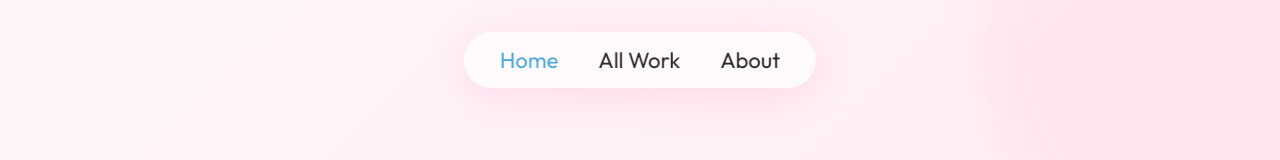
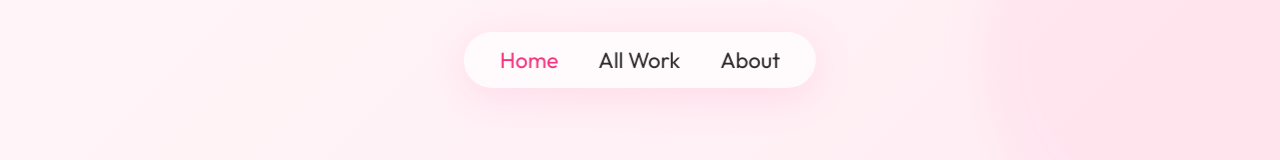
Before and after one commit to sabrintsya/Portfolio-Website, a React (Vite) app: page / in a window 1280 px wide. In both pictures the pointer is over the link "Home". Shown: the top 160 px of the page. Built offline with nearby package versions, Linux system fonts and the light colour scheme; a web font is replaced by a local one.

Commit message:
ganti warna

```diff
--- a/src/components/Navbar/Navbar.module.css
+++ b/src/components/Navbar/Navbar.module.css
@@ -51,7 +51,7 @@
 }
 
 .menuItems a:hover {
-    color: var(--color-accent);
+    color: var(--color-primary);
 }
 
 @media screen and (max-width: 640px) {
```
